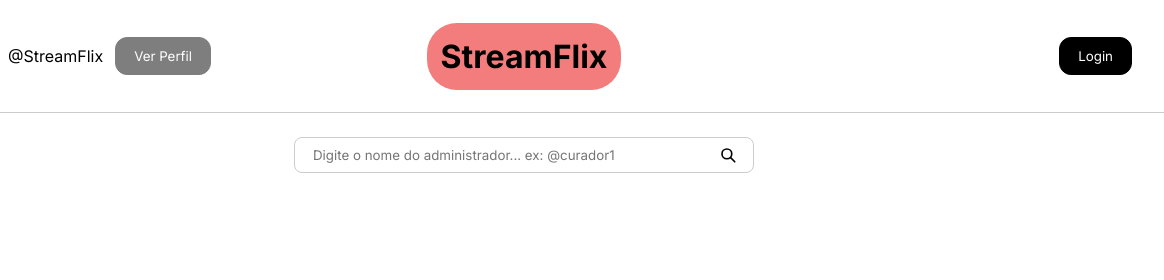
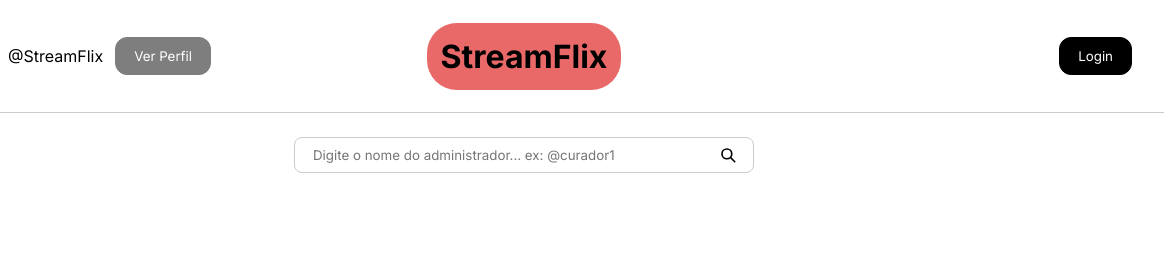
Before and after one commit to Dudalopesvi/streamFlix, a website: page public/index.html in a window 1280 px wide. Shown: the top 280 px of the page, 116-1280 px from the left. Drawn offline with Linux system fonts and the light colour scheme; no server answers.

Commit message:
teste do git

```diff
--- a/public/style.css
+++ b/public/style.css
@@ -75,7 +75,7 @@ header {
 header h1 {
   padding: 14px;
   margin: 0;
-  background-color:  rgb(243, 125, 125);
+  background-color:  rgb(233, 104, 104);
   border-radius: 30px;
 }
 
```
